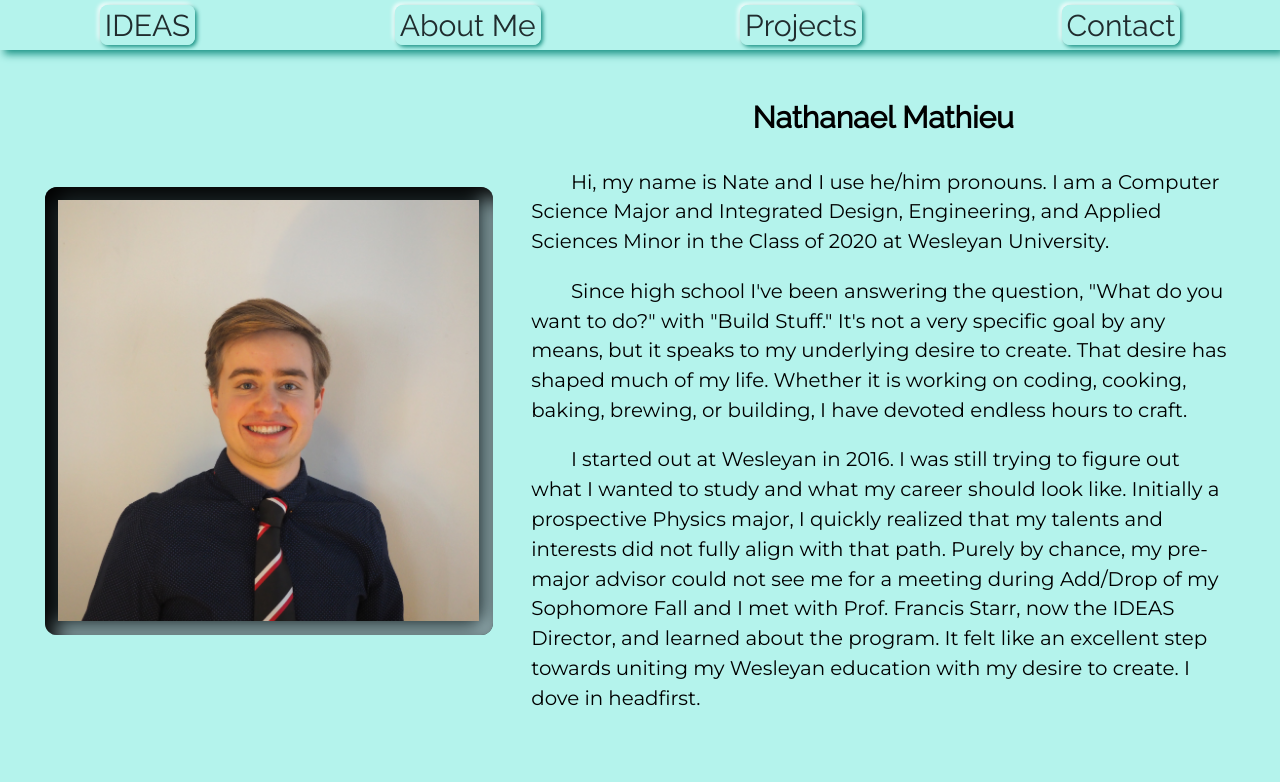
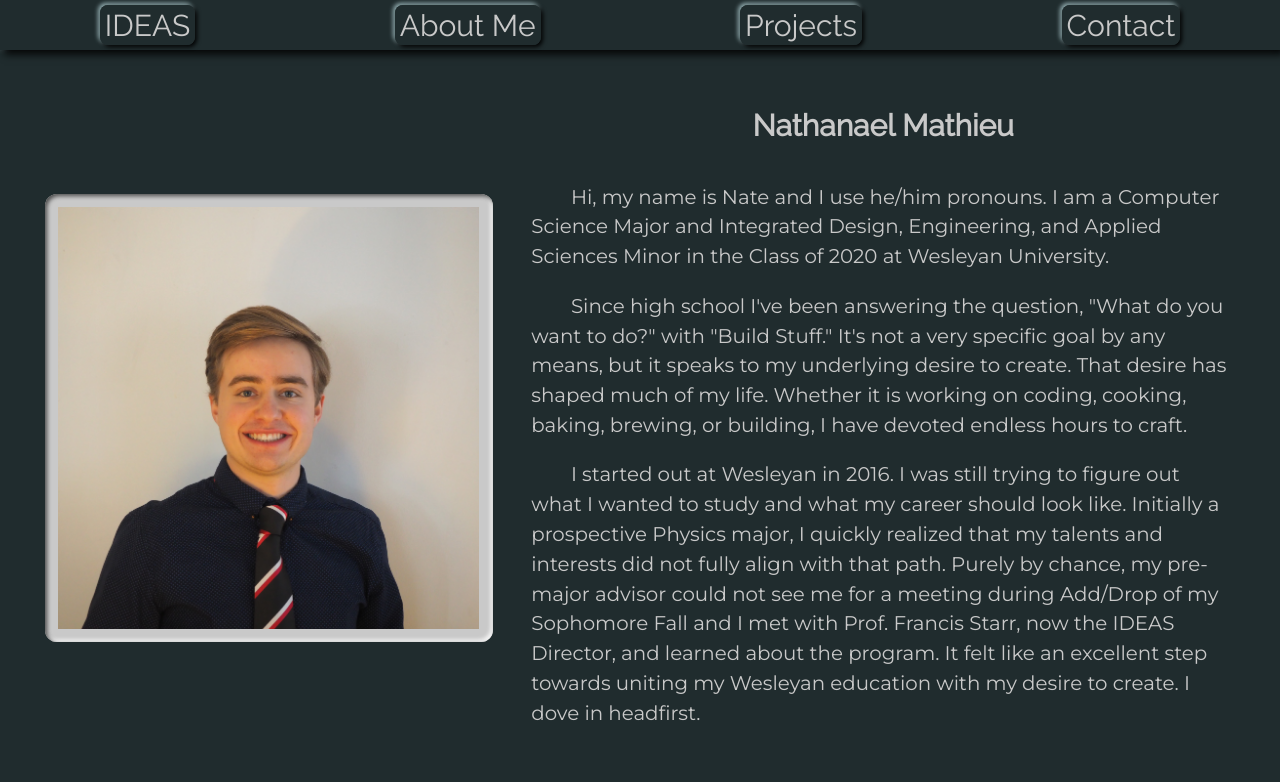
Before and after one commit to NathanaelMathieu/nathanaelmathieu.github.io, a React (Create React App) app: page /#/about in a window 1280 px wide. Shown: the top 782 px of the page. Built offline with nearby package versions, Linux system fonts and the light colour scheme.

Commit message:
Dark theme. Transparent text background.

```diff
--- a/src/components/ImageCard.scss
+++ b/src/components/ImageCard.scss
@@ -2,7 +2,7 @@
 
 .wrapper {
   .ImageCard {
-    @include neuShadow(10px,1);
+    @include neuShadow(2px,1);
     padding: 3%;
     display: flex;
     align-items: center;
--- a/src/components/Text.scss
+++ b/src/components/Text.scss
@@ -5,6 +5,7 @@
   font-size: calc(1rem + 0.3vw);
   text-indent: 2em;
   line-height: 150%;
+  color: $text;
 }
 
 .neumorphic {
@@ -26,5 +27,5 @@
   font-weight: 1000;
   font-family: $raleway;
   text-align: center;
-  line-height: 0;
+  line-height: .5;
 }
--- a/src/pages/MainPage.js
+++ b/src/pages/MainPage.js
@@ -2,7 +2,6 @@ import "./MainPage.scss";
 import { IconButtons, Text } from "../components/";
 import React, { Component } from "react";
 import { Projects } from "./";
-import professionalPhoto from "../resources/ProfessionalPhoto.JPG";
 
 const intro =
   `My name is Nate and I use he/him pronouns. I am a Computer Science Major and Integrated Design, Engineering, and Applied Sciences Minor in the Class of 2020 at Wesleyan University. I am looking for an Entry-Level Python Full Stack Software Engineering Job.`;
@@ -22,7 +21,7 @@ export default class MainPage extends Component {
               <IconButtons/>
             </div>
           </div>
-          <div>
+          <div id="projects">
             <Text class="heading neumorphic" text = "Projects"/>
             <Projects/>
           </div>
--- a/src/pages/MainPage.scss
+++ b/src/pages/MainPage.scss
@@ -1,7 +1,7 @@
 @import "src/style.scss";
 
 .MainPage {
-  background: url(../resources/oceanBlur25.jpg) no-repeat center center fixed;
+  background: url(../resources/moonrise.JPG) no-repeat center center fixed;
   -webkit-background-size: cover;
   -moz-background-size: cover;
   -o-background-size: cover;
@@ -24,7 +24,17 @@
       align-items: center;
       > * {
         margin: 10px;
+        background-color: rgba($main, 0.8);;
       }
     }
   }
+  #projects {
+    display: flex;
+    flex-direction: column;
+    align-items: center;
+    :first-child {
+      width: fit-content;
+      height: fit-content;
+    }
+  }
 }
--- a/src/pages/Projects.js
+++ b/src/pages/Projects.js
@@ -1,6 +1,6 @@
 import "./Projects.scss";
-import { ImageCard, Layout } from "../components/";
 import React, { Component } from "react";
+import { ImageCard } from "../components/";
 import b3 from "../resources/projects/basinski/b3.jpg";
 import contact from "../resources/projects/template/contact.png";
 import cubeIso1 from "../resources/projects/cube/iso1.jpg";
@@ -22,18 +22,18 @@ export default class Projects extends Component {
           <ImageCard route="projects/template" image={contact}
            textEnabled clickable alt="Click to visit my Cube project page"
            text="IDEAS Portfolio Template | Spring 2020"/>
-          <ImageCard route="projects/basinski" image={b3}
+          <ImageCard route="projects/basinski" image={b3} classname="alt-text-color"
            textEnabled clickable alt="Click to visit my Cube project page"
            text="Basinski | Fall 2019"/>
           <ImageCard image={cubeIso1} route="projects/cube"
            textEnabled clickable alt="Click to visit my Cube project page"
            text="Cube | Fall 2019"/>
-          <ImageCard route="projects/pacman" image={multi}
+          <ImageCard route="projects/pacman" image={multi} classname="alt-text-color"
            textEnabled clickable alt="Click to visit my Cube project page"
            text="Pacman Project | Fall 2019" />
            <ImageCard route="projects/tempist" image={login}
            textEnabled clickable alt="Click to visit my Cube project page"
-           text="Tempist | Spring 2019" classname="alt-text-color"/>
+           text="Tempist | Spring 2019" />
           <ImageCard route="projects/hopper" image={final}
            textEnabled clickable alt="Click to visit my Cube project page"
            text="Hopper | Fall 2018"/>
--- a/src/style.scss
+++ b/src/style.scss
@@ -16,11 +16,11 @@ $blue-grey-dark: #005555;
 $blue-pale-transparent: #1d6a9a4d;
 
 //Theme Colors
-$main: #b4f3ec;
+$main: #202c2e;
 $main-dark: darken($main, 50);
 $main-light: lighten($main, 50);
 
-$accent: #202c2e;
+$accent: #c9c9c9;
 $accent-dark: darken($accent, 50);
 $accent-light: lighten($accent, 50);
 
```
Also changed, not shown: src/resources/moonrise.JPG (added).
